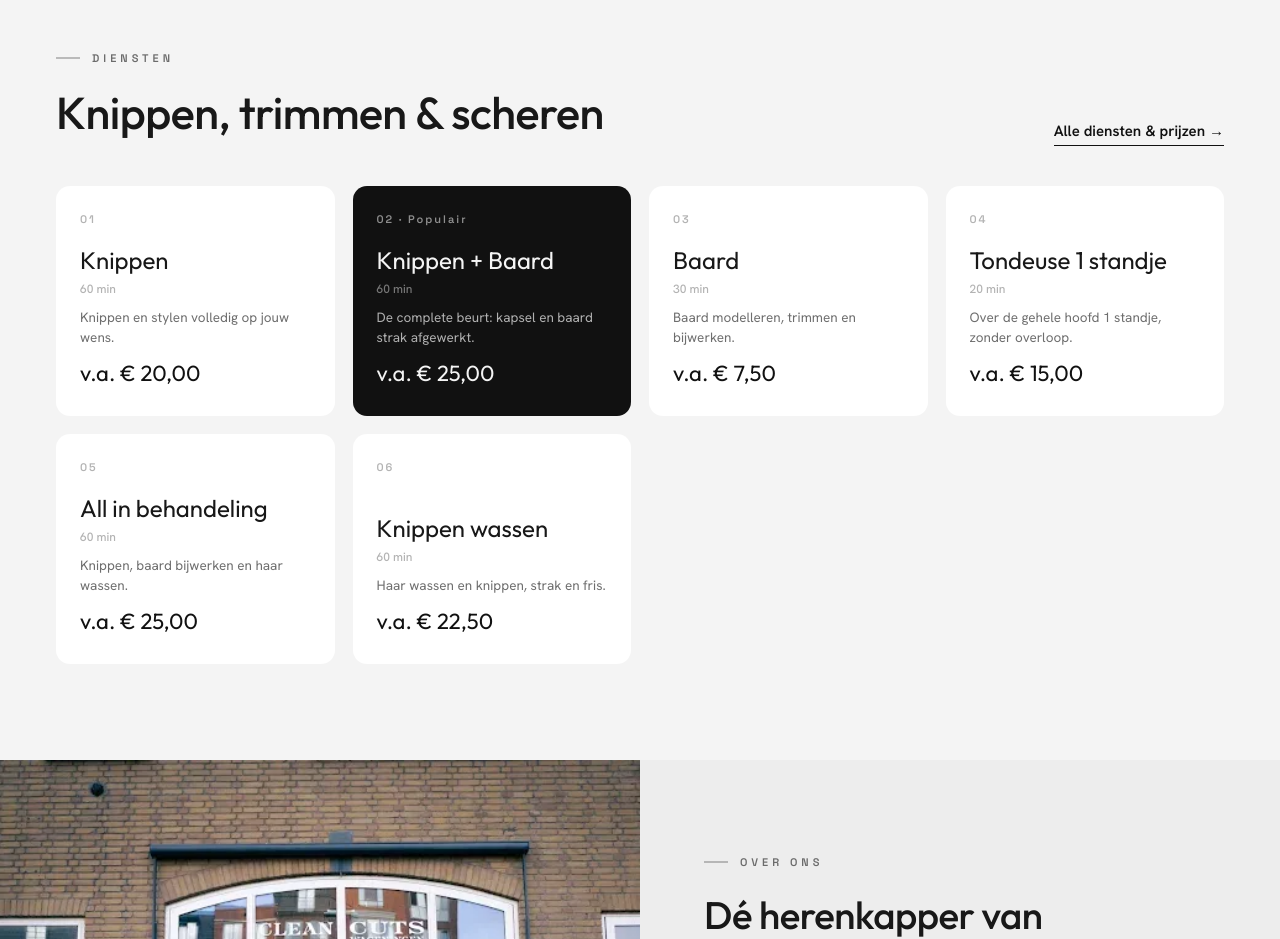
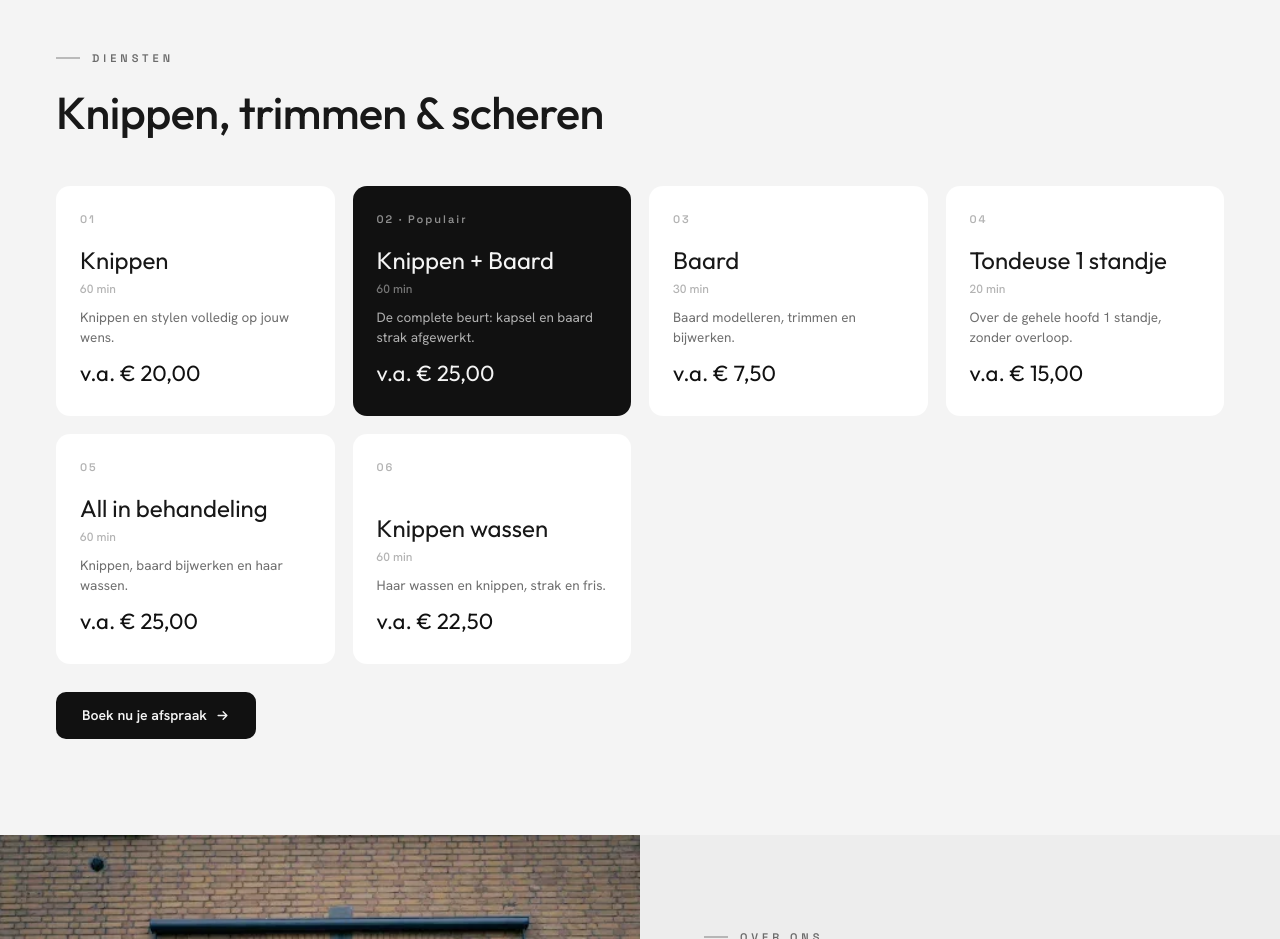
Before and after one commit to izzshtt/CleanCuts-wageningen, a Next.js app: page / in a window 1280 px wide. Shown: the part 1260-2199 px from the top of the page. Built offline with nearby package versions, Linux system fonts and the light colour scheme.

Commit message:
Refactor code structure for improved readability and maintainability

```diff
--- a/src/components/sections/Services.tsx
+++ b/src/components/sections/Services.tsx
@@ -114,25 +114,6 @@ export default function Services() {
             Knippen, trimmen &amp; scheren
           </h2>
         </div>
-        <a
-          href={BOOKING_URL}
-          target="_blank"
-          rel="noopener noreferrer"
-          style={{
-            textDecoration: 'none',
-            color: '#111111',
-            borderBottom: '1.5px solid #111111',
-            paddingBottom: '3px',
-            fontWeight: 600,
-            fontSize: '15px',
-            fontFamily: "'Hanken Grotesk', system-ui, sans-serif",
-            transition: 'opacity 0.2s ease',
-          }}
-          onMouseEnter={(e) => (e.currentTarget.style.opacity = '0.5')}
-          onMouseLeave={(e) => (e.currentTarget.style.opacity = '1')}
-        >
-          Alle diensten &amp; prijzen →
-        </a>
       </div>
 
       {/* Cards grid — staggered */}
@@ -218,12 +199,27 @@ export default function Services() {
         })}
       </div>
 
-      {/* Toon meer / minder knop — alleen zichtbaar op mobiel */}
-      <div className="services-toggle-wrap">
+      {/* Toon meer / minder + boek-knop */}
+      <div
+        style={{
+          marginTop: '28px',
+          display: 'flex',
+          flexWrap: 'wrap',
+          alignItems: 'center',
+          justifyContent: 'space-between',
+          gap: '16px',
+        }}
+      >
+        {/* Meer/minder — alleen mobiel */}
+        <div className="services-toggle-wrap" style={{ margin: 0 }}>
           <button
-          onClick={() => setExpanded((v) => !v)}
+            onClick={() => {
+              if (expanded) {
+                document.getElementById('diensten')?.scrollIntoView({ behavior: 'smooth', block: 'start' });
+              }
+              setExpanded((v) => !v);
+            }}
             style={{
-            marginTop: '20px',
               display: 'flex',
               alignItems: 'center',
               gap: '8px',
@@ -251,6 +247,35 @@ export default function Services() {
             </svg>
           </button>
         </div>
+
+        {/* Boek-knop — altijd zichtbaar */}
+        <a
+          href={BOOKING_URL}
+          target="_blank"
+          rel="noopener noreferrer"
+          style={{
+            display: 'inline-flex',
+            alignItems: 'center',
+            gap: '8px',
+            background: '#111111',
+            color: '#f4f4f4',
+            borderRadius: '10px',
+            padding: '13px 26px',
+            fontFamily: "'Hanken Grotesk', system-ui, sans-serif",
+            fontWeight: 600,
+            fontSize: '14px',
+            textDecoration: 'none',
+            transition: 'opacity 0.2s ease',
+          }}
+          onMouseEnter={(e) => (e.currentTarget.style.opacity = '0.8')}
+          onMouseLeave={(e) => (e.currentTarget.style.opacity = '1')}
+        >
+          Boek nu je afspraak
+          <svg width="15" height="15" viewBox="0 0 24 24" fill="none" stroke="currentColor" strokeWidth="2.2" strokeLinecap="round" strokeLinejoin="round">
+            <path d="M5 12h14M13 6l6 6-6 6" />
+          </svg>
+        </a>
+      </div>
     </section>
   );
 }
```
Also changed, not shown: 1 other file (tests, documents, lock files or other folders). Lines whose indentation alone changed are shown as unchanged.
